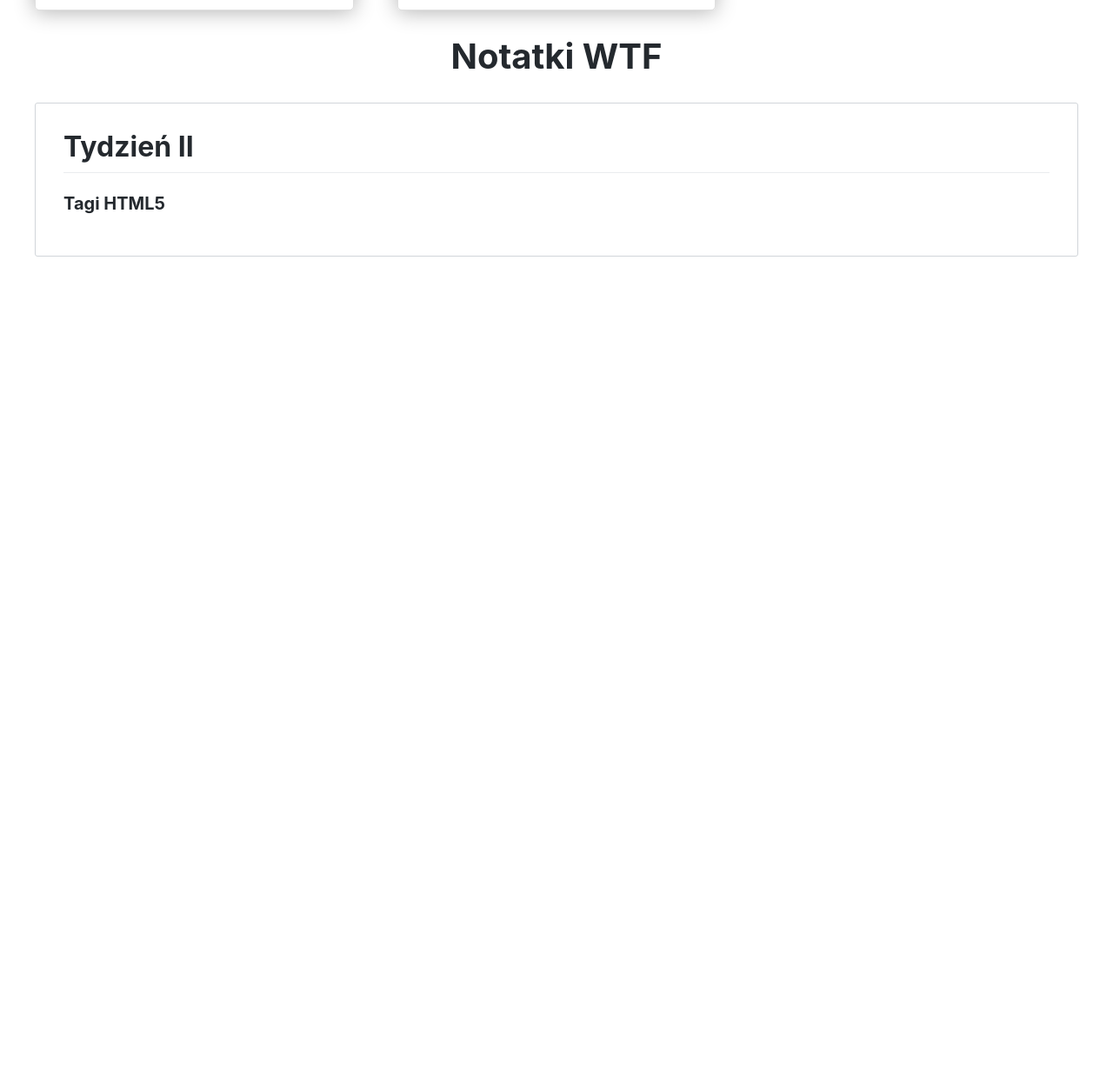
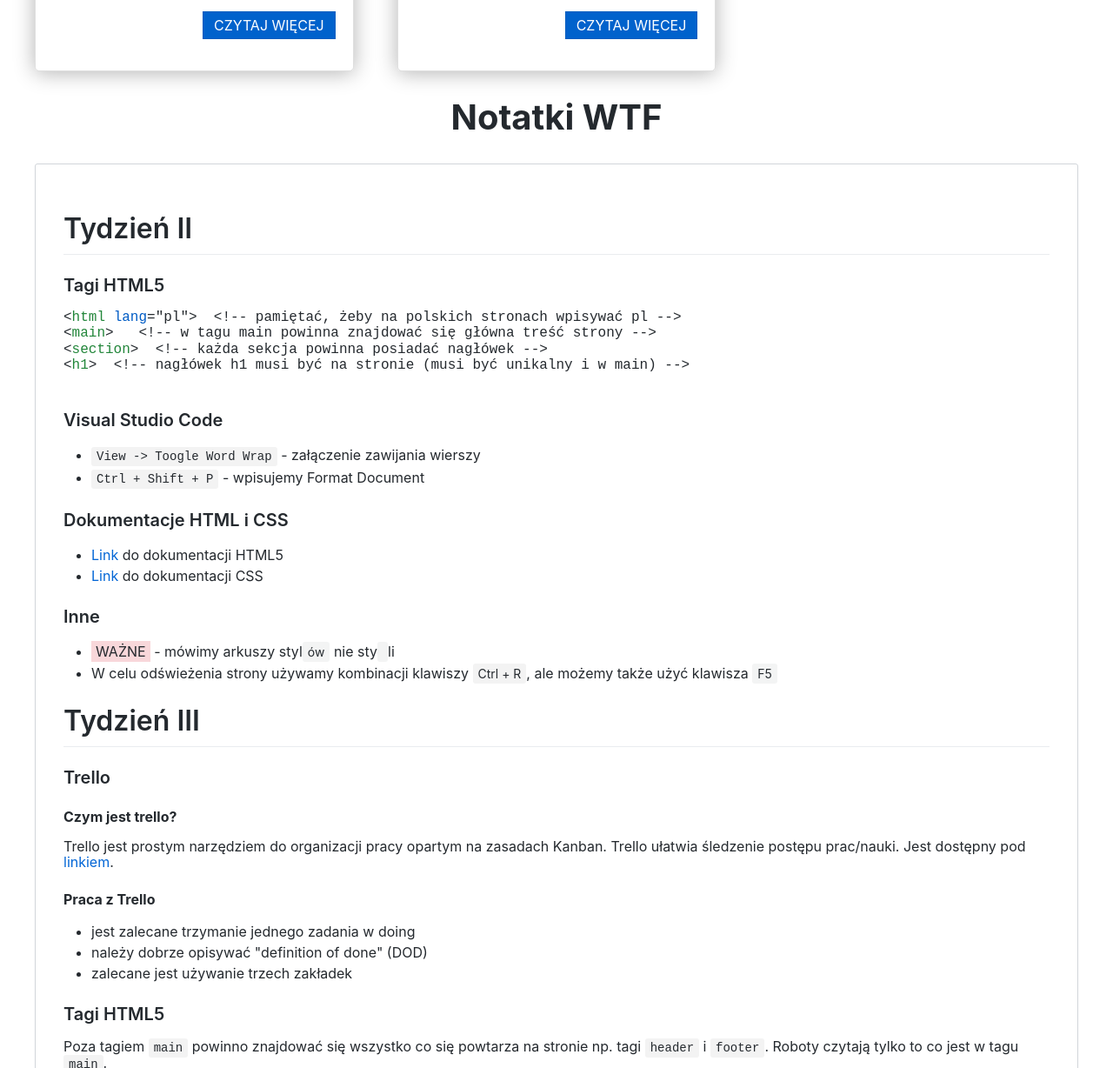
Before and after one commit to tomaszdanczak/webpack-homepage-test, a website built with webpack: page src/pages/index.html in a window 1280 px wide. Shown: the part 1572-2800 px from the top of the page at 87% size. Before the commit the page ends 1867 px from the top, so only its background shows below. Built offline with nearby package versions, Linux system fonts and the light colour scheme.

Commit message:
feat: add wtf notes

```diff
--- a/src/js/converter.js
+++ b/src/js/converter.js
@@ -14,14 +14,14 @@ button.addEventListener("click", (e)=>{
 
     let htmlCode = textarea__input.value;
 
-const tagsHTML = ["script","main","header","pre","div","p"];
+const tagsHTML = ["script","section","main","header","pre","div","p","h1","html"];
 const brackets = [
     {chars: "</", changeText: "AAAAAA", span: "<span>&lt&#47;</span>"},
     {chars: "/>", changeText: "BBBBBB", span: "<span>&#47&gt;</span>"},
     {chars: "<", changeText: "CCCCCC", span: "<span>&lt;</span>"},
     {chars: ">", changeText: "DDDDDD", span: "<span>&gt;</span>"}, //generuje błąd <hea>D, zamienić innym zakodowaniem
 ];
-const htmlAttributies = ["id","class"];
+const htmlAttributies = ["id","class","lang"];
 //-----------------
 
 //                 1
@@ -71,7 +71,7 @@ console.log(htmlCode)
 // Odkodowanie atrybutów HTML: class, id itp
 for (const attr of htmlAttributies){
     const reg = new RegExp(`SSSS(${attr})SSSS` , "gi");
-    htmlCode = htmlCode.replace(reg, `<span class="attr">$1</span>`)
+    htmlCode = htmlCode.replace(reg, `<span class="code-html__attr">$1</span>`)
 }
 console.log(htmlCode)
 
@@ -98,6 +98,6 @@ for (const tag of tagsHTML) {
 console.log(htmlCode)
 
 
-el.innerHTML = `<pre>${htmlCode}</pre>`;
+el.innerHTML = `<pre class="code-html">${htmlCode}</pre>`;
 textarea__output.value = `<pre>${htmlCode}</pre>`;
 })
--- a/src/pages/index.html
+++ b/src/pages/index.html
@@ -7,6 +7,7 @@
 
   </head>
   <body>
+    <p class="notification">Strona w budowie</p>
     <header class="header">
       <nav class="nav nav--js">
           <div class="nav__container">
@@ -79,7 +80,7 @@
         </div>
         <div class="person__description">
             <p class="person__paragraph">Nazywam się <span class="person__name">Tomasz Dańczak</span>, z zawodu jestem <span class="person__strong">technologiem przetwórstwa tworzyw sztucznych</span>. </p>
-            <p class="person__paragraph">Najogólniej mówiąc do zakresu moich obowiązków należy ustawianie, optymalizowanie i uruchamianie nowych produkcji detali z tworzyw sztucznych przy wykorzyswaniu wtryskarek oraz robotów przemysłowych i różnego typu peryferiów.</p>
+            <p class="person__paragraph">Najogólniej mówiąc do zakresu moich obowiązków należy ustawianie, optymalizowanie i uruchamianie produkcji nowych detali z tworzyw sztucznych przy wykorzyswaniu wtryskarek oraz robotów przemysłowych i różnego typu peryferiów.</p>
         </div>
       </article>
     </section>
@@ -87,9 +88,61 @@
       <h2 class="notes__header">Notatki WTF</h2>
       <article class="notes__article">
         <h3 class="notes__article-header">Tydzień II</h3>
+
         <section class="note">
           <h4 class="note__header">Tagi HTML5</h4>
+          <pre class="code-html">
+<span class="code-html__angle-bracket">&lt;</span><span class="code-html__tag">html</span> <span class="code-html__attr">lang</span>="<span class="code-html__value">pl</span>"<span class="code-html__angle-bracket">&gt;</span>  <span class="code-html__comment">&lt;!-- pamiętać, żeby na polskich stronach wpisywać pl --&gt;</span>
+<span class="code-html__angle-bracket">&lt;</span><span class="code-html__tag">main</span><span class="code-html__angle-bracket">&gt;</span>   <span class="code-html__comment">&lt;!-- w tagu main powinna znajdować się główna treść strony --&gt;</span>
+<span class="code-html__angle-bracket">&lt;</span><span class="code-html__tag">section</span><span class="code-html__angle-bracket">&gt;</span>  <span class="code-html__comment">&lt;!-- każda sekcja powinna posiadać nagłówek --&gt;</span>
+<span class="code-html__angle-bracket">&lt;</span><span class="code-html__tag">h1</span><span class="code-html__angle-bracket">&gt;</span>  <span class="code-html__comment">&lt;!-- nagłówek h1 musi być na stronie (musi być unikalny i w main) --&gt;</span>
+          </pre>
         </section>
+
+        <section class="note">
+          <h4 class="note__header">Visual Studio Code</h4>
+          <ul class="note__list">
+            <li class="note__list-item"><code class="note__highlight">View -> Toogle Word Wrap</code>  - załączenie zawijania wierszy</li>
+            <li class="note__list-item"><code class="note__highlight">Ctrl + Shift + P</code>  - wpisujemy Format Document</li>
+          </ul>
+        </section>
+
+        <section class="note">
+          <h4 class="note__header">Dokumentacje HTML i CSS</h4>
+          <ul class="note__list">
+            <li class="note__list-item"><a href="https://www.w3.org/TR/html52/" class="note__link">Link</a> do dokumentacji HTML5</li>
+            <li class="note__list-item"><a href="https://www.w3.org/TR/CSS/" class="note__link">Link</a> do dokumentacji CSS</li>
+          </ul>
+        </section>
+
+        <section class="note">
+          <h4 class="note__header">Inne</h4>
+          <ul class="note__list">
+            <li class="note__list-item"><span class="note__important">WAŻNE</span> - mówimy arkuszy styl<span class="note__highlight">ów</span> nie sty<span class="note__highlight"></span>li</li>
+            <li class="note__list-item">W celu odświeżenia strony używamy kombinacji klawiszy <span class="note__highlight">Ctrl + R</span>, ale możemy także użyć klawisza <span class="note__highlight">F5</span></li>
+          </ul>
+        </section>
+
+        <h3 class="notes__article-header">Tydzień III</h3>
+        <section class="note">
+          <h4 class="note__header">Trello</h4>
+          <h5 class="note__subheader">Czym jest trello?</h5>
+          <p class="note__paragraph">Trello jest prostym narzędziem do organizacji pracy opartym na zasadach Kanban. Trello ułatwia śledzenie postępu prac/nauki. Jest dostępny pod <a href="https://trello.com/" class="note__link">linkiem</a>.</p>
+          <h5 class="note__subheader">Praca z Trello</h5>
+          <ul class="note__list">
+            <li class="note__list-item">jest zalecane trzymanie jednego zadania w doing</li>
+            <li class="note__list-item">należy dobrze opisywać "definition of done" (DOD)</li>
+            <li class="note__list-item">zalecane jest używanie trzech zakładek</li>
+          </ul>
+        </section>
+
+        <section class="note">
+          <h4 class="note__header">Tagi HTML5</h4>
+          <p class="note__paragraph">Poza tagiem <code class="note__highlight">main</code> powinno znajdować się wszystko co się powtarza na stronie np. tagi <code class="note__highlight">header</code> i <code class="note__highlight">footer</code>. Roboty czytają tylko to co jest w tagu <code class="note__highlight">main</code>.</p>
+          <p class="note__paragraph">Tag <span class="note__highlight">article</span> może zawierać tagi <span class="note__highlight">header</span> oraz <span class="note__highlight">footer</span>.</p>
+          <p class="note__paragraph">Tagi <span class="note__highlight">img</span> i <span class="note__highlight">br</span> można zamykać <code class="note__highlight">></code> lub <code class="note__highlight">/></code>. Obie wersje są poprawne.</p>
+        </section>
+
       </article>
     </section>
   </main>
--- a/src/scss/base/_base.scss
+++ b/src/scss/base/_base.scss
@@ -15,11 +15,29 @@ body {
     box-sizing: border-box;
     // width: 65rem;
     // margin: 0 auto;
-    height: 200vh;
+    // height: 200vh;
     font-size: 1.6rem;
     color: #24292e;
     // background-color: #222;
     // font-family: 'Roboto', sans-serif;
     // font-family: 'Arial', sans-serif;
+    position: relative;
     font-family: -apple-system, BlinkMacSystemFont, "Segoe UI", Roboto, Helvetica, Arial, sans-serif;
 }
+
+.notification {
+    position: fixed;
+    display: flex;
+    justify-content: center;
+    align-items: center;
+    width: 100vw;
+    height: 2rem;
+    top: 0;
+    z-index: 9999;
+    text-transform: uppercase;
+    font-weight: 700;
+    font-size: 1.3rem;
+    letter-spacing: 1.3px;
+    background-color: yellow;
+    color: black;
+}
--- a/src/scss/components/_features.scss
+++ b/src/scss/components/_features.scss
@@ -4,7 +4,7 @@
     // height: 100vh;
     max-width: 1200px;
     margin: 0 auto;
-    margin-top: 100px;
+    margin-top: 17rem;
     grid-gap: 50px;
 
     display: grid;
--- a/src/scss/components/_nav.scss
+++ b/src/scss/components/_nav.scss
@@ -3,7 +3,7 @@
     width: 100vw;
     height: 96px;
     z-index: 9999;
-    top: 0;
+    top: 2rem;
     background-color: #fff;
     transition: height 300ms ease, box-shadow 300ms ease;
 
--- a/src/scss/components/_note.scss
+++ b/src/scss/components/_note.scss
@@ -3,5 +3,45 @@
     &__header {
         font-size: 2rem;
         margin: 24px 0 16px;
+        font-weight: 600;
+    }
+
+    &__list {
+        padding-left: 3.2rem;
+    }
+
+    &__list-item {
+        line-height: 2.4rem;
+    }
+
+    &__highlight {
+        background-color: rgba(27,31,35,.05);
+        border-radius: 3px;
+        padding: 3px 6px;
+        font-size: 1.4rem;
+    }
+
+    &__important {
+        background-color: #f8d7da;
+        padding: 2px 5px;
+    }
+
+    &__link {
+        color: #0366d6;
+        text-decoration: none;
+
+        &:hover {
+            text-decoration: underline;
+        }
+    }
+
+    &__subheader {
+        font-size: 1.6rem;
+        margin: 2.4rem 0 1.6rem;
+    }
+
+    &__paragraph {
+        font-size: 1.6rem;
+        margin-bottom: 1.6rem;
     }
 }
--- a/src/scss/components/_notes.scss
+++ b/src/scss/components/_notes.scss
@@ -19,6 +19,8 @@
         font-size: 3.2rem;
         border-bottom: 1px solid #eaecef;
         margin-bottom: 1.6rem;
+        margin-top: 2.4rem;
         padding-bottom: 1rem;
+        font-weight: 600;
     }
 }
--- a/src/scss/main.scss
+++ b/src/scss/main.scss
@@ -9,6 +9,7 @@
 @import "base/typography";
 
 @import "components/card";
+@import "components/code-html";
 @import "components/features";
 @import "components/person";
 @import "components/nav";
@@ -23,6 +24,6 @@
 @import "pages/home";
 @import "pages/converter";
 
-body {
-    height: 200vh;
-}
+// body {
+//     height: 200vh;
+// }
--- a/src/scss/pages/_converter.scss
+++ b/src/scss/pages/_converter.scss
@@ -1,6 +1,10 @@
 .code-html {
 
     &__tag {
-        background-color: red;
+        color: #22863a;
+    }
+
+    &__attr {
+        color: #005cc5;
     }
 }
```
